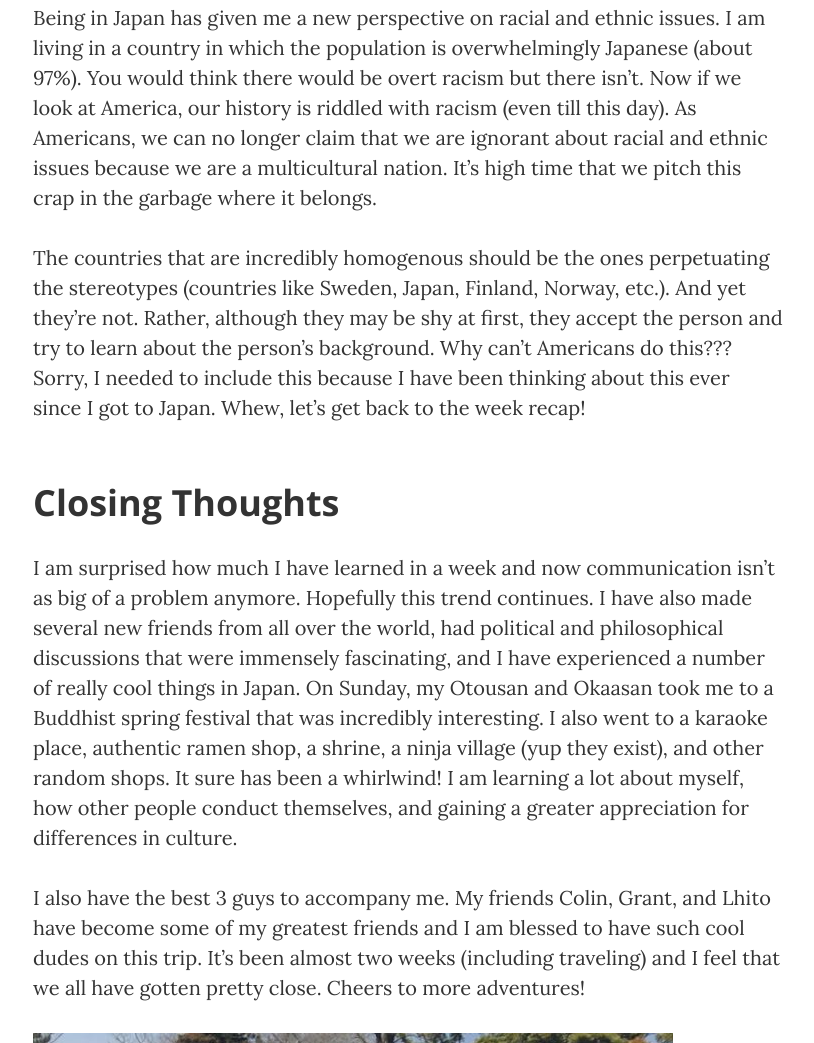
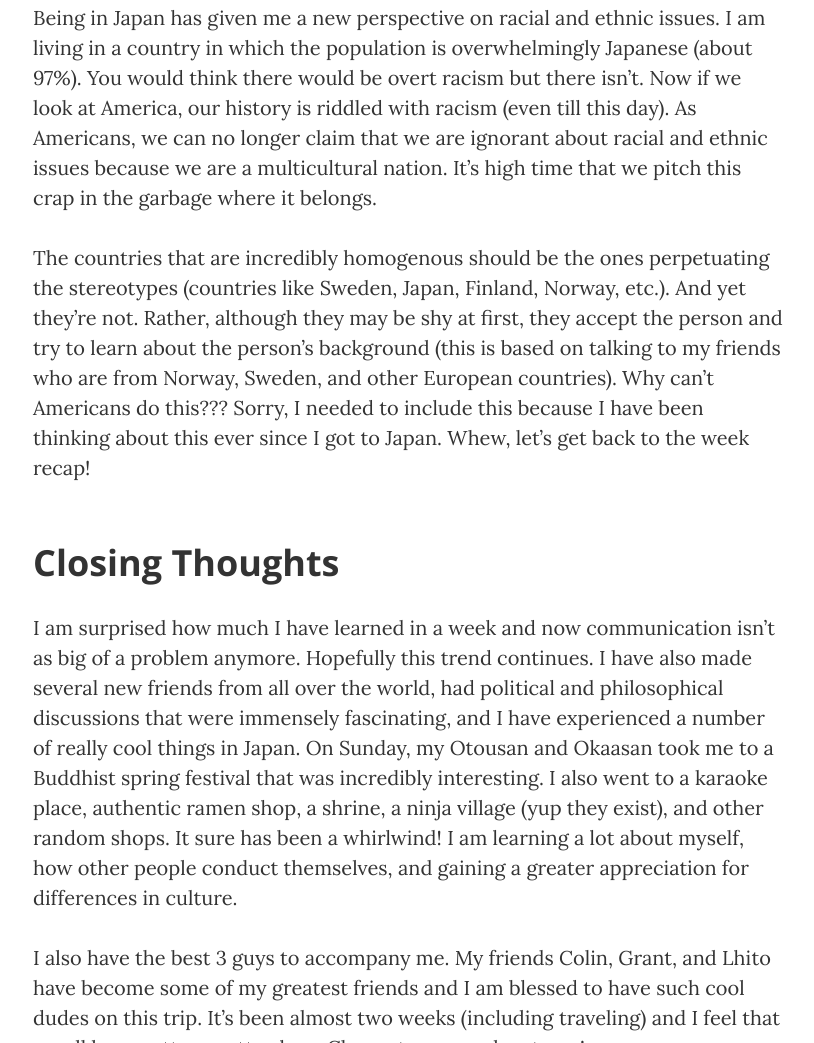
Before and after one commit to jafriyie1/jafriyie1.github.io, a website: page post3_study.html in a window 1280 px wide. Shown: the part 2321-3364 px from the top of the page, without its empty margins (232-1046 px from the left). Drawn offline with nearby package versions, Linux system fonts and the light colour scheme.

Commit message:
Second Post

```diff
--- a/post3_study.html
+++ b/post3_study.html
@@ -107,7 +107,7 @@
 
     <p>Being in Japan has given me a new perspective on racial and ethnic issues. I am living in a country in which the population is overwhelmingly Japanese (about 97%). You would think there would be overt racism but there isn’t. Now if we look at America, our history is riddled with racism (even till this day). As Americans, we can no longer claim that we are ignorant about racial and ethnic issues because we are a multicultural nation. It’s high time that we pitch this crap in the garbage where it belongs. </p>
 
-    <p>The countries that are incredibly homogenous should be the ones perpetuating the stereotypes (countries like Sweden, Japan, Finland, Norway, etc.). And yet they’re not. Rather, although they may be shy at first, they accept the person and try to learn about the person’s background. Why can’t Americans do this??? Sorry, I needed to include this because I have been thinking about this ever since I got to Japan. Whew, let’s get back to the week recap!</p>
+    <p>The countries that are incredibly homogenous should be the ones perpetuating the stereotypes (countries like Sweden, Japan, Finland, Norway, etc.). And yet they’re not. Rather, although they may be shy at first, they accept the person and try to learn about the person’s background (this is based on talking to my friends who are from Norway, Sweden, and other European countries). Why can’t Americans do this??? Sorry, I needed to include this because I have been thinking about this ever since I got to Japan. Whew, let’s get back to the week recap!</p>
 
 
     <h2 class="section-heading">Closing Thoughts</h2>
```
